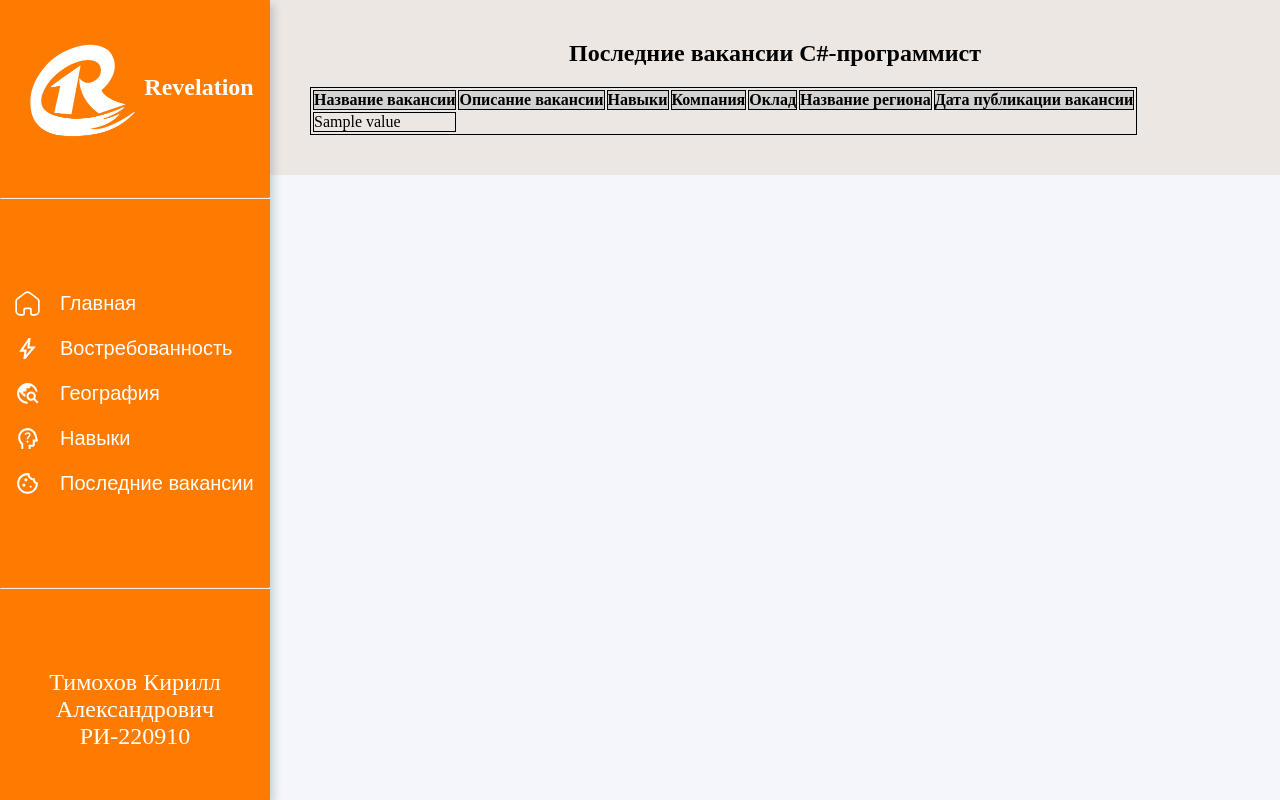
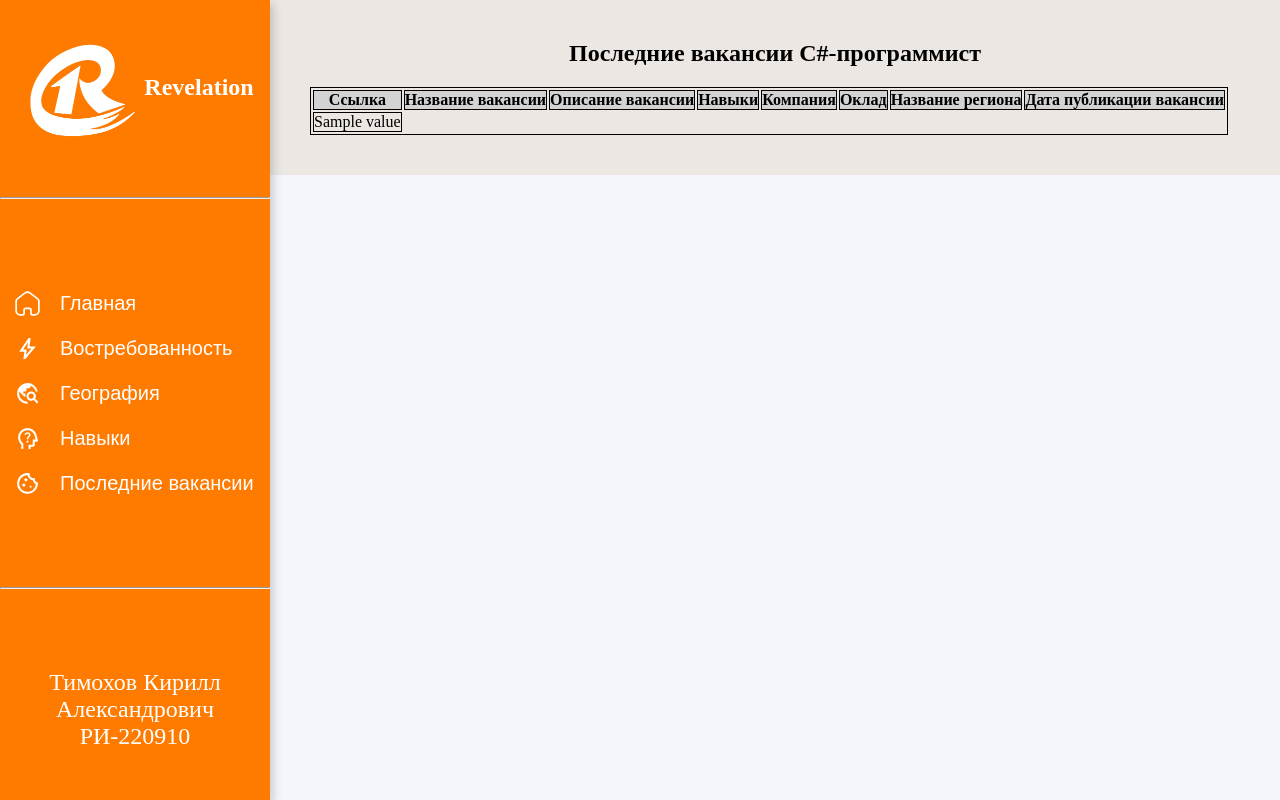
Before and after one commit to ManualCode/Web-App-on-Django, a Django app: template djangoProject/main/templates/main/recent_vacancies.html in a window 1280 px wide. Run offline with Django 4.2, Linux system fonts and the light colour scheme; the template is opened without the code that fills it: most values are stand-ins (such as "Sample title", 1, 10 or a date in 2020).

```diff
--- a/djangoProject/main/scr/get_new_vac.py
+++ b/djangoProject/main/scr/get_new_vac.py
@@ -30,7 +30,8 @@ def get_vacancies():
         vacancy_response = requests.get(vacancy_url)
         vacancy_data = vacancy_response.json()
         vacancy = {
-            "НазваниеSPASEвакансии": item.get("name"),
+            "id": item.get('id'),
+            "name": item.get("name"),
             "Описание(SPASE)вакансии": (re.sub(re.compile('<.*?>'), '', vacancy_data.get("description"))).replace('&quot;', ''),
             "Навыки": ", ".join(skill.get("name") for skill in vacancy_data.get("key_skills", [])),
             "Компания": item.get("employer", {}).get("name"),
--- a/djangoProject/main/templates/main/base.html
+++ b/djangoProject/main/templates/main/base.html
@@ -9,7 +9,7 @@
     <meta http-equiv="X-UA-Compatible" content="ie=edge">
     <title>{% block title %} {% endblock %}</title>
     <link rel="stylesheet" href="{% static "deps/css/main.css" %}">
-    <link rel="shortcut icon" href="{% static 'deps/favicon/logo.ico' %}">
+    <link rel="shortcut icon" href="{% static "deps/icons/logotype.png" %}">
     {% block links %}
     {%endblock%}
 </head>
--- a/djangoProject/main/templates/main/recent_vacancies.html
+++ b/djangoProject/main/templates/main/recent_vacancies.html
@@ -8,6 +8,7 @@
     <table style="border: 1px solid rgb(0, 0, 0);">
       <thead>
         <tr>
+            <th style="border: 1px solid rgb(0, 0, 0); background-color: lightgray">Ссылка</th>
             <th style="border: 1px solid rgb(0, 0, 0); background-color: lightgray">Название вакансии</th>
             <th style="border: 1px solid rgb(0, 0, 0); background-color: lightgray">Описание вакансии</th>
             <th style="border: 1px solid rgb(0, 0, 0); background-color: lightgray">Навыки</th>
@@ -21,7 +22,11 @@
         {% for vac in data %}
         <tr>
             {% for key, value in vac.items %}
-            <td style="border: 1px solid rgb(0, 0, 0);">{{value}}</td>
+                {% if key == 'id' %}
+                    <td style="border: 1px solid rgb(0, 0, 0);"><a href="https://hh.ru/vacancy/{{value}}">Ссылка</a></td>
+                {% else %}
+                    <td style="border: 1px solid rgb(0, 0, 0);">{{value}}</td>
+                {% endif %}
             {% endfor %}
         </tr>
         {% endfor %}
--- a/djangoProject/main/views.py
+++ b/djangoProject/main/views.py
@@ -31,4 +31,4 @@ def skills(request):
 
 def recent_vacancies(request):
     data = get_new_vac.get_vacancies()
-    return render(request, "main/recent_vacancies.html", {'data': data})
+    return render(request, "main/recent_vacancies.html", {'data': data[::-1]})
```
